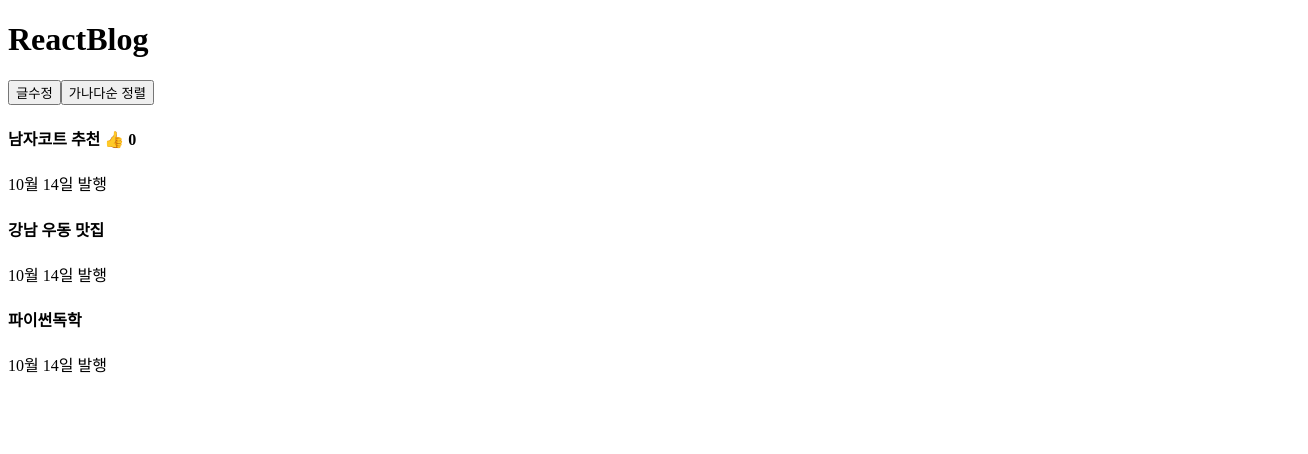
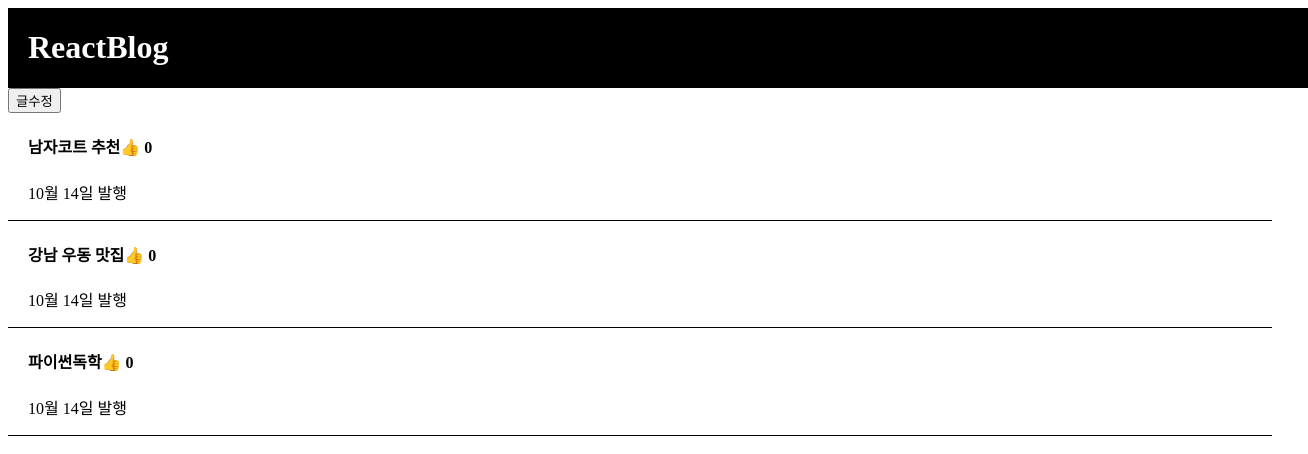
Before and after one commit to nebulaBdj/KDT-8-react-personal-project, a React (Create React App) app in the folder client/: page / in a window 1280 px wide. Shown: the top 454 px of the page, 1308 px wide, since content can reach past the window. Built offline with nearby package versions, Linux system fonts and the light colour scheme.

Commit message:
1016_기초정리_아직프로젝트 시작은 안함

```diff
--- a/client/src/App.tsx
+++ b/client/src/App.tsx
@@ -1,53 +1,106 @@
 import React, { useState } from 'react';
+
+import './css/App.css'
+
+import Modal from './Modal';
+
+interface Title {
+  id : number;
+  title : string;
+}
 
 
 function App() {
 
-  const [title, setTitle] = useState<string[]>(["남자코트 추천", "강남 우동 맛집", "파이썬독학"]);
-  const [num, setNum] = useState<number>(0);
+  const [title, setTitle] = useState<Title[]>([
+    {
+      id : 1,
+      title : "남자코트 추천"
+    },
+    {
+      id: 2,
+      title : "강남 우동 맛집"
+    },
+    {
+      id: 3,
+      title :"파이썬독학"
+    },
+  ]);
+  const [num, setNum1] = useState<number>(0);
+  const [name, setName] = useState<string>('내이름');
 
   const like = () => {
-    setNum(num + 1);
+    setNum1(num + 1);
   }
 
   const edit = () => {
-    let copyTitle = [...title];
-    copyTitle[0] = '여성코트 추천'
+    let copyTitle:Title[] = [...title];
+    copyTitle[0].title = '여성코트 추천'
     setTitle(copyTitle);
   }
 
   const order = () => {
-    let titlecopy = [...title];
+    let titlecopy:Title[] = [...title];
 
-    titlecopy.sort((a,b)=> {
-      if(a<b) return -1;
-      if(a>b) return 1; // 오름차순 정렬
-      return 0;
-    });
+    titlecopy.sort();
+
+    // titlecopy.sort((a,b)=> { // 정렬 할려면 sort 함수를 이용해 정렬할 수 있다.
+    //   if(a<b) return -1;
+    //   if(a>b) return 1; // 오름차순 정렬
+    //   return 0;
+    // });
 
     setTitle(titlecopy);
 
   }
 
+  const [modal_control, setControl] = useState<boolean>(false);
+  const [modal_id, setId] = useState<number>(0);
+
+  const bloging = (id:number) => {
+    if(modal_control === false) {
+      setControl(true);
+      setId(id);
+    }else{
+      setControl(false);
+    }
+  }
+
   return (
-    <div>
-      <div>
-        <h1>ReactBlog</h1>
-      </div>
+    <div className='Nav'>
+        <div className='title'>
+          <h1>ReactBlog</h1>
+        </div>
+
+
       <button onClick={edit}>글수정</button>
-      <button onClick={order}>가나다순 정렬</button>
-      <div>
+      {/* <button onClick={bloging}>블로그 작성하기</button> */}
+      {/* <button onClick={order}>가나다순 정렬</button> */}
+
+      {title.map((val) => {
+        return<div className='text_App'>
+          <h4 key={val.id} onClick={()=>bloging(val.id)}>{val.title}<span onClick={like}>👍</span> {num} </h4>
+          <p>10월 14일 발행</p>
+        </div>
+      })}
+
+      {/* <div className='text_App'>
         <h4>{title[0]} <span onClick={like}>👍</span> {num} </h4>
         <p>10월 14일 발행</p>
       </div>
-      <div>
+      <div className='text_App'>
         <h4>{title[1]}</h4>
         <p>10월 14일 발행</p>
       </div>
-      <div>
+      <div className='text_App'>
         <h4>{title[2]}</h4>
         <p>10월 14일 발행</p>
-      </div>
+      </div> */}
+
+      {modal_control && <Modal title = {title} id = {modal_id} setTitle={setTitle} name={name} setName={setName}>조금만 더 힘내자</Modal> }
+      {/* === modal_control ? <Modal /> : null 혹은 '' */}
+
+
     </div>
   );
 }
--- /dev/null
+++ b/client/src/Modal.tsx
@@ -0,0 +1,50 @@
+import { Dispatch, SetStateAction } from 'react'
+import './css/Modal.css'
+
+interface Title {
+    id : number;
+    title : string;
+  }
+//부모 컴포넌트에서 사용하는 Title 타입을 여기서도 사용할려면 만들어줘야한다.
+
+interface PROPS{
+    title: Title[];
+    id : number;
+    setTitle:Dispatch<SetStateAction<Title[]>>;
+    name : string;
+    setName:Dispatch<SetStateAction<string>>
+    children: React.ReactNode;
+}
+export default function Modal({title, id, setTitle, name, setName, children} : PROPS) {//그냥 props로 받아도 되고 구조분해할당 사용해도된다.
+
+    const change = () => {
+        let copy:Title[] = [...title];
+        copy[id-1].title = "넌 바뀌었다."
+        setTitle(copy);
+    }
+
+    return (<>
+    <div className='modal'>
+
+        {/* props로 받아서 이용하는 법 */}
+        {/* <p>{name}</p>
+        <p>{props.title.map((val, valindex)=> {
+            return <p key={valindex}> {val} </p>
+        })}</p> */}
+
+        {/* 구조 분해 할당 이용한 사용법 */}
+        {/* <p>{name}</p>
+        <p>{title.map((val, valindex)=> {
+            return <p key={valindex}> {val} </p>
+        })}</p>
+        <p>{children}</p>
+        <button onClick={cha}>이름 바꾸기</button> */}
+
+        {/* 버튼을 클릭할때 id를 보내주기 위해서 객체를 가진 배열로 바꿔서 만듦 */}
+        <h4>제목 : {title[id-1].title}</h4>
+        <p>날짜 : 10월 14일 발행</p>
+        <p>상세 내용</p>
+        <button onClick={change}>글 수정</button>
+    </div>
+    </>)
+}
--- /dev/null
+++ b/client/src/css/App.css
@@ -0,0 +1,21 @@
+/* .Nav {
+    text-align: center;
+} */
+
+.title {
+    display: flex;
+    background-color: black;
+    width: 100vw;
+    height: 80px;
+    padding-left: 20px;
+}
+
+.title h1{
+    color: white;
+}
+
+.text_App {
+    border-bottom: 1px solid black;
+    padding-left: 20px;
+    text-align: left;
+}
--- /dev/null
+++ b/client/src/css/Modal.css
@@ -0,0 +1,6 @@
+.modal{
+    padding: 20px;
+    background-color: #eee;
+    margin: 20px 0 0 0;
+    /* 상우하좌 */
+}
```
